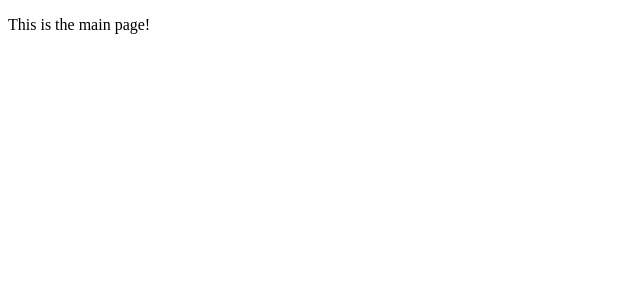
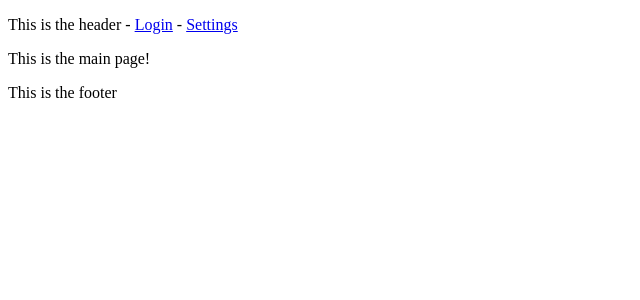
Before and after one commit to maggieliuzzi/web_development, a React (Create React App) app: page /login in a window 1280 px wide. Shown: the top 300 px of the page, without its empty margins (0-640 px from the left). Built offline with nearby package versions, Linux system fonts and the light colour scheme.

Commit message:
Moved <header> and <footer> to App.js

```diff
--- a/src/App.js
+++ b/src/App.js
@@ -1,13 +1,16 @@
 import React, { Component } from 'react';
 
-class App extends Component {
+import Header from './Header';
+import Footer from './Footer';
+
+export default class App extends Component {
   render() {
     return (
       <div>
+		<Header />
         {this.props.children}
+		<Footer />
       </div>
     );
   }
 }
-
-export default App;
--- a/src/Footer.js
+++ b/src/Footer.js
@@ -3,7 +3,9 @@ import React, { Component } from 'react';
 export default class Footer extends Component {
   render() {
     return (
-      <div><p>This is the footer</p></div>
+		<div class='site-footer'>
+			<p>This is the footer</p>
+		</div>
     );
   }
 }
--- a/src/Header.js
+++ b/src/Header.js
@@ -1,9 +1,12 @@
 import React, { Component } from 'react';
+import { Link } from 'react-router';
 
 export default class Header extends Component {
   render() {
     return (
-      <div><p>This is the header</p></div>
+		<div class="site-header">
+			<p>This is the header - <Link to="/login">Login</Link> - <Link to="/settings">Settings</Link></p>
+		</div>
     );
   }
 }
--- a/src/Login.js
+++ b/src/Login.js
@@ -1,16 +1,10 @@
 import React, { Component } from 'react';
-
-import Header from './Header';
-import Footer from './Footer';
-
 
 export default class Login extends Component {
   render() {
     return (
-		<div>
-		  <header />
+		<div class='page-login'>
 		  <p>This is the login page!</p>
-		  <footer />
 		</div>
     );
   }
--- a/src/Main.js
+++ b/src/Main.js
@@ -1,15 +1,10 @@
 import React, { Component } from 'react';
-
-import Header from './Header';
-import Footer from './Footer';
 
 export default class Main extends Component {
   render() {
     return (
-		<div>
-		  <header />
+		<div class='page-main'>
 		  <p>This is the main page!</p>
-		  <footer />
 		</div>
     );
   }
--- a/src/Settings.js
+++ b/src/Settings.js
@@ -1,15 +1,10 @@
 import React, { Component } from 'react';
-
-import Header from './Header';
-import Footer from './Footer';
 
 export default class Settings extends Component {
   render() {
     return (
-		<div>
-		  <header />
+		<div class='page-settings'>
 		  <p>This is the settings page!</p>
-		  <footer />
 		</div>
     );
   }
```
